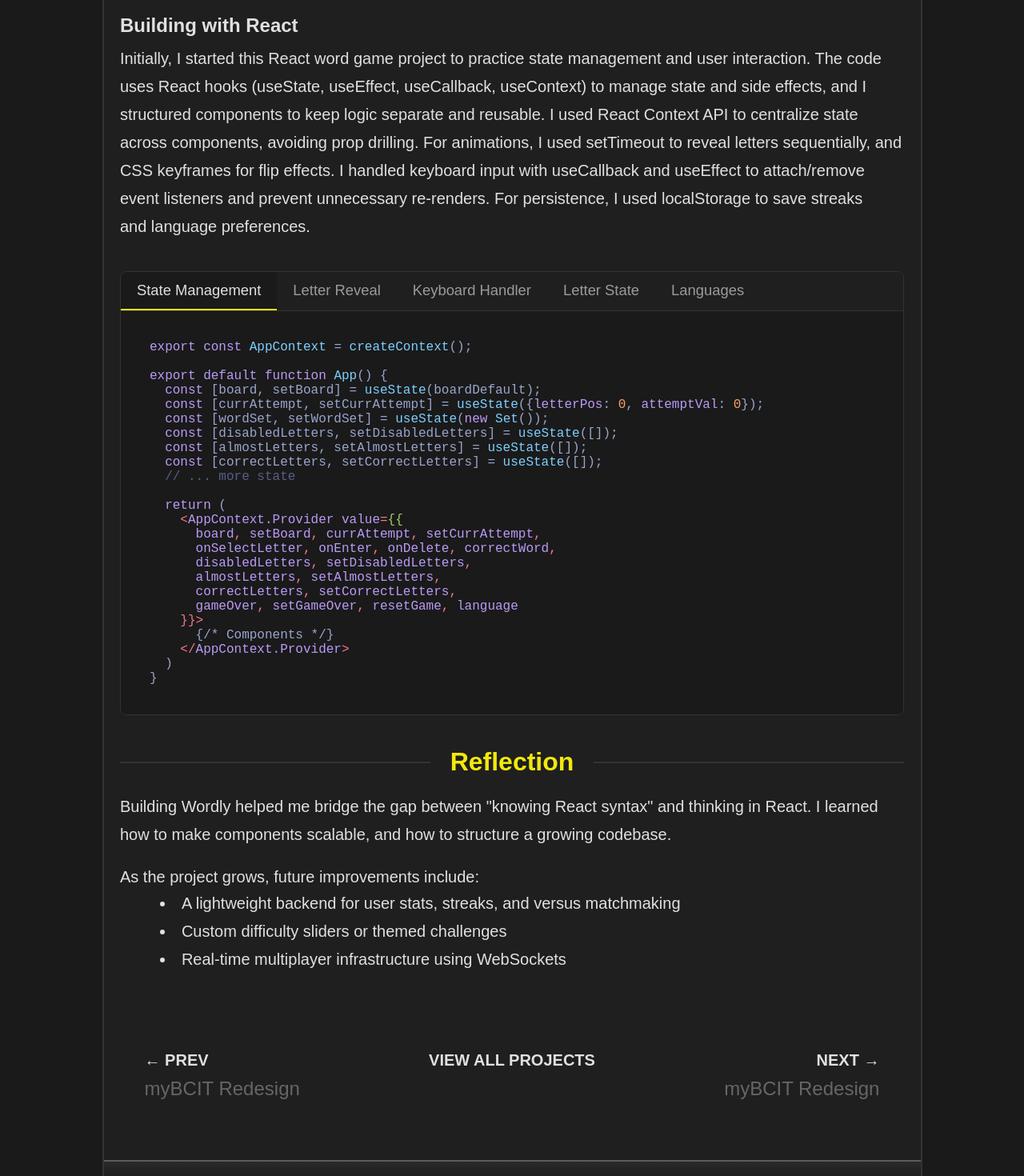
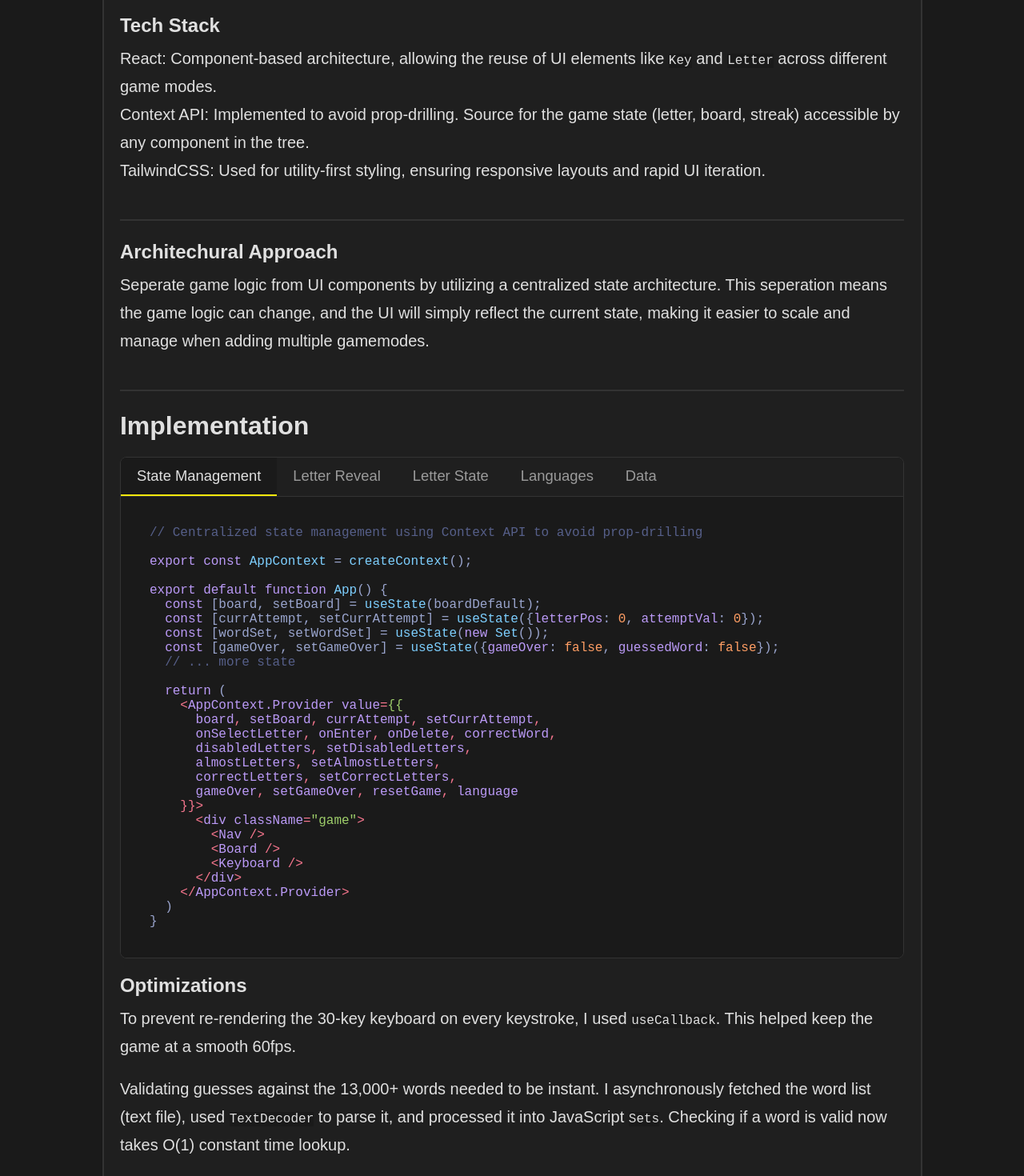
Before and after one commit to daniobanio/portfolio, a React (Vite) app: page /projects/wordly in a window 1280 px wide. Shown: the part 3540-5010 px from the top of the page at 80% size. Built offline with nearby package versions, Linux system fonts and the light colour scheme; no server answers; some icons are missing; a web font is replaced by a local one.

Commit message:
update wordly project

```diff
--- a/src/pages/Project5Detail.jsx
+++ b/src/pages/Project5Detail.jsx
@@ -128,12 +128,24 @@ const Project5Detail = () => {
           </div>
           <div className="project-para">
             <h1 className="separator-header yellow">Development</h1>
-            <h2>Building with React</h2>
+            <h2>Tech Stack</h2>
             <p>
-            Initially, I started this React word game project to practice state management and user interaction.
-            The code uses React hooks (useState, useEffect, useCallback, useContext) to manage state and side effects, and I structured components to keep logic separate and reusable. I used React Context API to centralize state across components, avoiding prop drilling. For animations, I used setTimeout to reveal letters sequentially, and CSS keyframes for flip effects. I handled keyboard input with useCallback and useEffect to attach/remove event listeners and prevent unnecessary re-renders. For persistence, I used localStorage to save streaks and language preferences.
+            React: Component-based architecture, allowing the reuse of UI elements like <code>Key</code> and <code>Letter</code> across different game modes.
+            </p>
+            <p>
+            Context API: Implemented to avoid prop-drilling. Source for the game state (letter, board, streak) accessible by any component in the tree.
+            </p>
+            <p>TailwindCSS: Used for utility-first styling, ensuring responsive layouts and rapid UI iteration.
             </p>
             <br />
+            <hr />
+            <h2>Architechural Approach</h2>
+            <p>Seperate game logic from UI components by utilizing a centralized state architecture. This seperation means the game logic can change, and the UI will simply reflect the current state, making it easier to scale and manage when adding multiple gamemodes.
+            </p>
+            <br />
+            <hr />
+            <h1>Implementation</h1>
+
             <div className="code-tabs-container">
               <div className="code-tabs-header">
                 <button
@@ -157,16 +169,6 @@ const Project5Detail = () => {
                   Letter Reveal
                 </button>
                 <button
-                  className={`code-tab ${activeTab === 'keyboard' ? 'active' : ''}`}
-                  onClick={() => {
-                    setActiveTab('keyboard');
-                    soundManager.playClick();
-                  }}
-                  onMouseEnter={() => soundManager.playHover()}
-                >
-                  Keyboard Handler
-                </button>
-                <button
                   className={`code-tab ${activeTab === 'letter' ? 'active' : ''}`}
                   onClick={() => {
                     setActiveTab('letter');
@@ -186,19 +188,29 @@ const Project5Detail = () => {
                 >
                   Languages
                 </button>
+                <button
+                  className={`code-tab ${activeTab === 'data' ? 'active' : ''}`}
+                  onClick={() => {
+                    setActiveTab('data');
+                    soundManager.playClick();
+                  }}
+                  onMouseEnter={() => soundManager.playHover()}
+                >
+                  Data
+                </button>
               </div>
               <div className="code-tabs-content">
                 {activeTab === 'state' && (
                   <pre><code className="language-javascript">
-{`export const AppContext = createContext();
+{`// Centralized state management using Context API to avoid prop-drilling
+
+export const AppContext = createContext();
 
 export default function App() {
   const [board, setBoard] = useState(boardDefault);
   const [currAttempt, setCurrAttempt] = useState({letterPos: 0, attemptVal: 0});
   const [wordSet, setWordSet] = useState(new Set());
-  const [disabledLetters, setDisabledLetters] = useState([]);
-  const [almostLetters, setAlmostLetters] = useState([]);
-  const [correctLetters, setCorrectLetters] = useState([]);
+  const [gameOver, setGameOver] = useState({gameOver: false, guessedWord: false});
   // ... more state
 
   return (
@@ -210,7 +222,11 @@ export default function App() {
       correctLetters, setCorrectLetters,
       gameOver, setGameOver, resetGame, language
     }}>
-      {/* Components */}
+      <div className="game">
+        <Nav />
+        <Board />
+        <Keyboard />
+      </div>
     </AppContext.Provider>
   )
 }`}
@@ -218,193 +234,148 @@ export default function App() {
                 )}
                 {activeTab === 'reveal' && (
                   <pre><code className="language-javascript">
-{`const onEnter = () => {
+{`// Letter reveal animation logic
+// State updates only after animations complete
 
+const onEnter = () => {
   if (animatingRow !== null) return;
+  // ... validation checks ...
 
-  if (currAttempt.letterPos !== 5) {
-    showError(language.translations.notEnoughLetters, currAttempt.attemptVal);
-    return;
-  }
-  let currWord = "";
-  for (let i = 0; i < 5; i++) {
-    currWord += board[currAttempt.attemptVal][i];
-  }
-  if (!wordSet.has(currWord.toLowerCase())) {
-    showError(language.translations.wordNotValid, currAttempt.attemptVal);
-    return;
-  }
+  // Trigger animation state
   setAnimatingRow(currAttempt.attemptVal);
   setRevealedLetters(new Set());
 
   const ANIMATION_DURATION = 1500;
   const LETTER_DELAY = 0.25;
-  // Reveal each letter at the halfway point of its animation
+
+  // Reveal each letter at the halfway point of its CSS flip animation
   for (let i = 0; i < 5; i++) {
     const revealTime = (i * LETTER_DELAY) + 0.25;
     setTimeout(() => {
       setRevealedLetters(prev => new Set([...prev, \`\${currAttempt.attemptVal}-\${i}\`]));
     }, revealTime * 1000);
   }
-  if (currWord === correctWord) {
-    setTimeout(() => {
-      const newStreak = streak + 1;
-      setStreak(newStreak);
-      updateStreak(newStreak);
+
+  // Defer game logic updates until animations finish
+  setTimeout(() => {
+    if (currWord === correctWord) {
       setGameOver({gameOver: true, guessedWord: true});
-    }, ANIMATION_DURATION + 500);
-    return;
-  }
-  setTimeout(() => {
-    setCurrAttempt({attemptVal: currAttempt.attemptVal + 1, letterPos: 0});
+    } else {
+      setCurrAttempt({attemptVal: currAttempt.attemptVal + 1, letterPos: 0});
+    }
     setAnimatingRow(null);
   }, ANIMATION_DURATION);
 }`}
-                  </code></pre>
-                )}
-                {activeTab === 'keyboard' && (
-                  <pre><code className="language-javascript">
-{`const Keyboard = () => {
-
-  const { onDelete, onSelectLetter, onEnter, disabledLetters,
-          almostLetters, correctLetters, gameOver, language } = useContext(AppContext);
-
-  const { keys } = language;
-  const { line1, line2, line3 } = keys;
-  const handleKeyboard = useCallback((e) => {
-    if (gameOver.gameOver) return;
-    if (e.key === "Enter") {
-      playSound('keyPress');
-      onEnter();
-    } else if (e.key === "Backspace") {
-      playSound('keyPress');
-      onDelete();
-    } else {
-      [...line1, ...line2, ...line3].forEach((key) => {
-        if (e.key.toLowerCase() === key.toLowerCase()) {
-          playSound('keyPress');
-          onSelectLetter(key);
-        }
-      });
-    }
-  }, [onEnter, onDelete, onSelectLetter, gameOver, line1, line2, line3]);
-  useEffect(() => {
-    document.addEventListener("keydown", handleKeyboard);
-    return () => {
-      document.removeEventListener("keydown", handleKeyboard);
-    };
-  }, [handleKeyboard]);
-  return (
-    <div className="keyboard">
-      {/* Keyboard UI */}
-    </div>
-  );
-};`}
                   </code></pre>
                 )}
                 {activeTab === 'letter' && (
                   <pre><code className="language-javascript">
 {`const Letter = ({ letterPos, attemptVal }) => {
 
-  const { board, correctWord, currAttempt, animatingRow,
-          revealedLetters, setDisabledLetters, setAlmostLetters,
-          setCorrectLetters } = useContext(AppContext);
+  const { board, correctWord, currAttempt, revealedLetters } = useContext(AppContext);
 
   const letter = board[attemptVal][letterPos];
   const correct = correctWord.toUpperCase()[letterPos] === letter;
   const almost = !correct && letter !== '' && correctWord.includes(letter);
-
-  // Check if this letter should show its state
+  // Determine state only if the row is submitted or currently revealing
   const isRevealed = currAttempt.attemptVal > attemptVal ||
                      revealedLetters.has(\`\${attemptVal}-\${letterPos}\`);
+
   const letterState = isRevealed ?
     (correct ? "correct" : almost ? "almost" : "error") : undefined;
-  const isAnimating = animatingRow === attemptVal;
-  const animationDelay = isAnimating ? letterPos * 0.25 : 0;
-  useEffect(() => {
-
-    // Update keyboard letter states after row is complete
-    if (letter !== "" && !correct && !almost) {
-      setDisabledLetters((prev) => [...prev, letter]);
-    } else if (letter !== "" && !correct) {
-      setAlmostLetters((prev) => [...prev, letter]);
-    } else {
-      setCorrectLetters((prev) => [...prev, letter]);
-    }
-  }, [currAttempt.attemptVal]);
-
   return (
-    <div
-      className={\`letter \${isAnimating ? 'guess-animating' : ''}\`}
-      id={letterState}
-      style={isAnimating ? { animationDelay: \`\${animationDelay}s\` } : {}}
-    >
+    <div className="letter" id={letterState}>
       {letter}
     </div>
-  );
-};`}
+  )
+}`}
                   </code></pre>
                 )}
                 {activeTab === 'languages' && (
                   <pre><code className="language-javascript">
-{`export const languages = {
+{`// Scalable multi-language support
+
+export const languages = {
+
   EN: {
     label: 'English',
     code: 'EN',
     wordList: enWords,
     keys: {
       line1: ["Q", "W", "E", "R", "T", "Y", "U", "I", "O", "P"],
-      line2: ["A", "S", "D", "F", "G", "H", "J", "K", "L"],
-      line3: ["Z", "X", "C", "V", "B", "N", "M"]
+      // ...
     },
     translations: {
-      enter: 'ENTER',
-      hint: 'Hint',
       wordNotValid: 'Word not valid!',
-      guessedIn: (word, attempts) =>
-        \`You guessed \${word} in \${attempts} attempt\${attempts > 1 ? "s" : ""}!\`,
-      streak: 'Win Streak:',
-      // ... more translations
+      guessedIn: (word, attempts) => \`You guessed \${word} in \${attempts} attempts!\`,
     }
   },
   ES: {
     label: 'Español',
     code: 'ES',
     wordList: esWords,
-    encoding: 'iso-8859-1', // Handles special characters
+    encoding: 'iso-8859-1', // Handles special character sets
     keys: {
       line1: ["Ó", "Q", "W", "E", "R", "T", "Y", "U", "I", "O", "P", "Í"],
-      line2: ["Ñ", "A", "S", "D", "F", "G", "H", "J", "K", "L", "É"],
-      line3: ["Á", "Ú", "Ü", "Z", "X", "C", "V", "B", "N", "M"]
+      // ...
     },
     translations: {
-      enter: 'Ir',
-      hint: 'Pista',
       wordNotValid: 'Palabra no válida!',
-      guessedIn: (word, attempts) =>
-        \`¡Adivinaste \${word} en \${attempts} intento\${attempts > 1 ? "s" : ""}!\`,
-      // ... more translations
+      guessedIn: (word, attempts) => \`¡Adivinaste \${word} en \${attempts} intentos!\`,
     }
   }
 };`}
                   </code></pre>
                 )}
+                {activeTab === 'data' && (
+                  <pre><code className="language-javascript">
+{`// Performance optimization using TextDecoder for data parsing and O(1) Sets
+
+export const generateWordSet = async (wordListUrl, encoding = 'utf-8') => {
+  let wordSet;
+  let correctWord;
+
+  await fetch(wordListUrl)
+    .then((res) => res.arrayBuffer())
+    .then((buffer) => {
+      // Use TextDecoder to correctly handle different language encodings
+      const decoder = new TextDecoder(encoding);
+      const result = decoder.decode(buffer);
+      // Process raw text into an optimized Set for O(1) lookups
+      const wordArr = result.split(/\\r?\\n/)
+           .map(word => word.trim())
+           .filter(word => word.length > 0);
+
+      wordSet = new Set(wordArr);
+      correctWord = wordArr[Math.floor(Math.random() * wordArr.length)].toUpperCase();
+    })
+  return { wordSet, correctWord };
+}`}
+                  </code></pre>
+                )}
               </div>
             </div>
+            <h2>Optimizations</h2>
+            <p>
+            To prevent re-rendering the 30-key keyboard on every keystroke, I used <code>useCallback</code>. This helped keep the game at a smooth 60fps.
+            </p><br />
+            <p>
+            Validating guesses against the 13,000+ words needed to be instant. I asynchronously fetched the word list (text file), used <code>TextDecoder</code> to parse it, and processed it into JavaScript <code>Sets</code>. Checking if a word is valid now takes O(1) constant time lookup.
+            </p>
           </div>
           <div className="project-para">
             <h1 className="separator-header yellow">Reflection</h1>
             <p>
-              Building Wordly helped me bridge the gap between "knowing React syntax" and thinking in React. I learned how to make components scalable, and how to structure a growing codebase.
+            Building Wordly helped me think in systems. It taught me the importance of component lifecycle management and how to architect data flows that remain performant at scale.
             </p>
             <br />
             <p>
-              As the project grows, future improvements include:
+            Future Roadmap:
             </p>
             <ul>
-              <li>A lightweight backend for user stats, streaks, and versus matchmaking</li>
-              <li>Custom difficulty sliders or themed challenges</li>
-              <li>Real-time multiplayer infrastructure using WebSockets</li>
+              <li>Further adjustability for difficulty with settings</li>
+              <li>Implement a backend to support user accounts, enabling features like global leaderboards, player statistics, and cross-device progression</li>
+              <li>Explore WebSocket integration for a multiplayer "Versus" gamemode</li>
             </ul>
           </div>
         </div>
```
